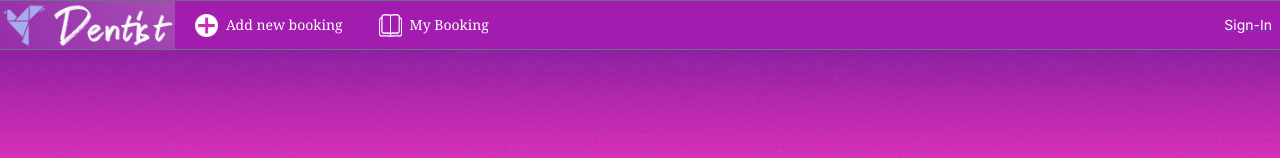
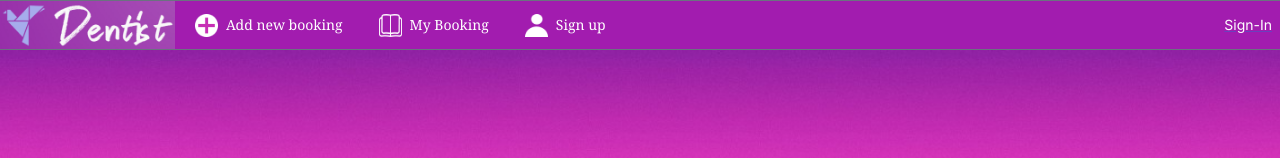
Before and after one commit to 2110503TACEDT66/swdevprac2-project-khon-pit-mongodb, a Next.js app: page / in a window 1280 px wide. Shown: the top 158 px of the page. Built offline with nearby package versions, Linux system fonts and the light colour scheme; no server answers.

Commit message:
fix signup button

```diff
--- a/src/components/TopMenu.tsx
+++ b/src/components/TopMenu.tsx
@@ -26,7 +26,7 @@ export default async function TopMenu() {
         imgSrc="/img/bookingIcon.png"
         pageRef="/mybookings"
       />
-      {session ? (
+      {!session ? (
         <TopMenuItem
           title="Sign up"
           imgSrc="/img/userInfoIcon.png"
```
